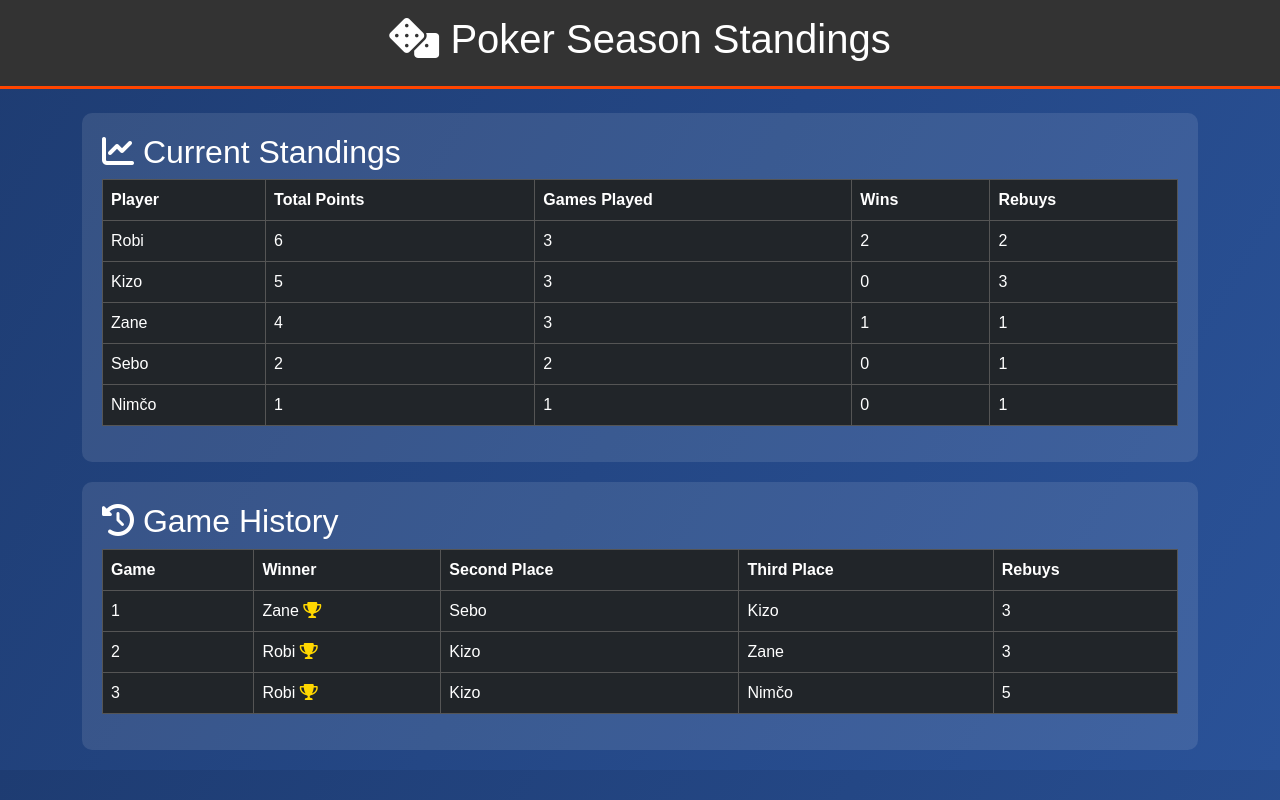
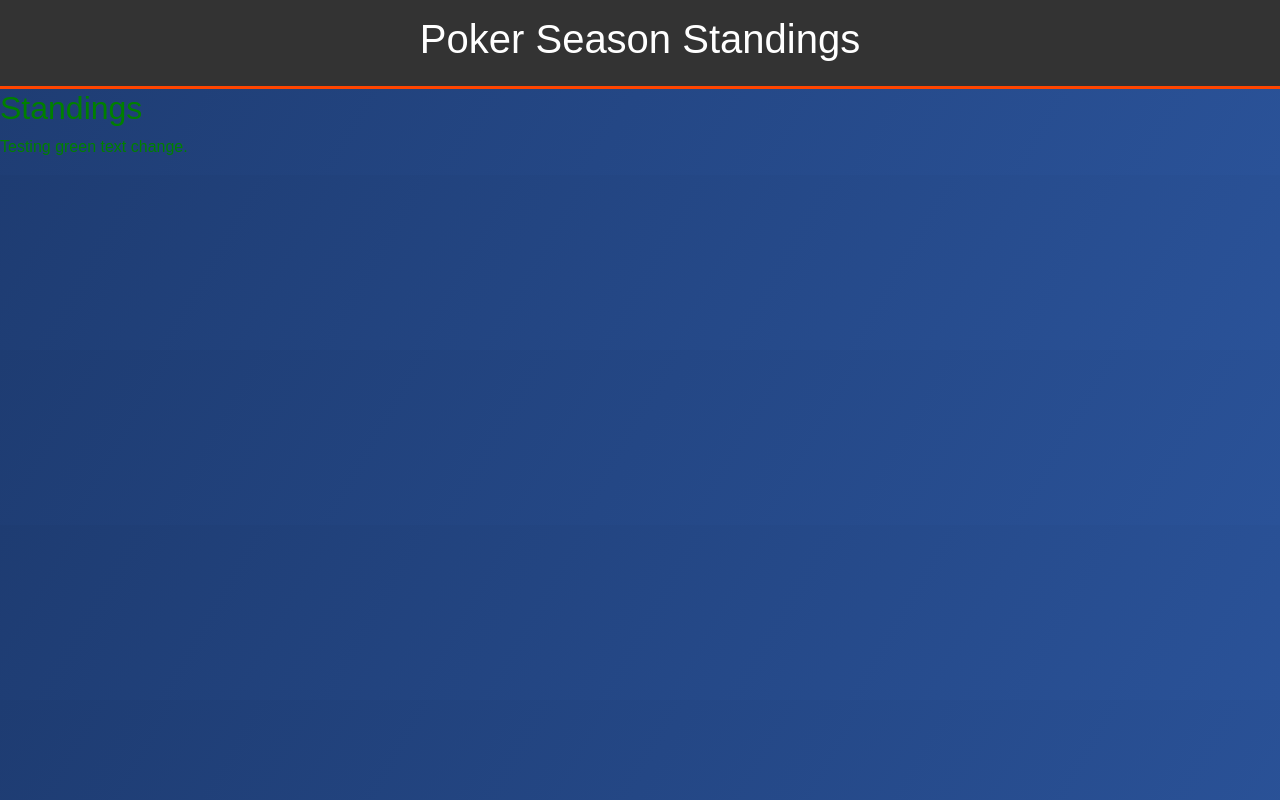
Before and after one commit to kizo23/Poker-Sezona-24-25, a plain HTML site: page index.html in a window 1280 px wide. Drawn offline with nearby package versions, Linux system fonts and the light colour scheme.

```diff
--- a/index.html
+++ b/index.html
@@ -7,19 +7,17 @@
     <title>Poker Season Standings</title>
     <!-- Bootstrap CSS -->
     <link href="https://cdn.jsdelivr.net/npm/bootstrap@5.3.0-alpha3/dist/css/bootstrap.min.css" rel="stylesheet">
-    <!-- FontAwesome Icons -->
-    <link rel="stylesheet" href="https://cdnjs.cloudflare.com/ajax/libs/font-awesome/6.0.0-beta3/css/all.min.css">
     <style>
         body {
             font-family: 'Arial', sans-serif;
             background: linear-gradient(120deg, #1e3c72, #2a5298);
-            color: white;
+            color: green; /* Changed text color to green */
             margin: 0;
             padding: 0;
         }
         header {
             background: #333;
-            color: #fff;
+            color: white;
             padding: 15px 0;
             text-align: center;
             border-bottom: 3px solid #ff4500;
@@ -31,66 +29,18 @@
             border-radius: 10px;
         }
         table {
-            color: #fff;
-        }
-        table th {
-            background: #444;
-        }
-        table td, table th {
-            border: 1px solid #555;
-        }
-        h1, h2 {
-            font-family: 'Verdana', sans-serif';
-        }
-        .trophy {
-            color: gold;
+            color: green; /* Changed table text color to green */
         }
     </style>
 </head>
 <body>
     <header>
-        <h1><i class="fas fa-dice"></i> Poker Season Standings</h1>
+        <h1>Poker Season Standings</h1>
     </header>
-    <main class="container mt-4">
-        <section class="section" id="standings">
-            <h2><i class="fas fa-chart-line"></i> Current Standings</h2>
-            <table class="table table-dark table-hover">
-                <thead>
-                    <tr>
-                        <th>Player</th>
-                        <th>Total Points</th>
-                        <th>Games Played</th>
-                        <th>Wins</th>
-                        <th>Rebuys</th>
-                    </tr>
-                </thead>
-                <tbody id="standings-body">
-                    <tr><td>Robi</td><td>6</td><td>3</td><td>2</td><td>2</td></tr>
-                    <tr><td>Kizo</td><td>5</td><td>3</td><td>0</td><td>3</td></tr>
-                    <tr><td>Zane</td><td>4</td><td>3</td><td>1</td><td>1</td></tr>
-                    <tr><td>Sebo</td><td>2</td><td>2</td><td>0</td><td>1</td></tr>
-                    <tr><td>Nimčo</td><td>1</td><td>1</td><td>0</td><td>1</td></tr>
-                </tbody>
-            </table>
-        </section>
-        <section class="section" id="game-history">
-            <h2><i class="fas fa-history"></i> Game History</h2>
-            <table class="table table-dark table-hover">
-                <thead>
-                    <tr>
-                        <th>Game</th>
-                        <th>Winner</th>
-                        <th>Second Place</th>
-                        <th>Third Place</th>
-                        <th>Rebuys</th>
-                    </tr>
-                </thead>
-                <tbody id="game-history-body">
-                    <tr><td>1</td><td>Zane <i class="fas fa-trophy trophy"></i></td><td>Sebo</td><td>Kizo</td><td>3</td></tr>
-                    <tr><td>2</td><td>Robi <i class="fas fa-trophy trophy"></i></td><td>Kizo</td><td>Zane</td><td>3</td></tr>
-                    <tr><td>3</td><td>Robi <i class="fas fa-trophy trophy"></i></td><td>Kizo</td><td>Nimčo</td><td>5</td></tr>
-                </tbody>
-            </table>
+    <main>
+        <section id="standings">
+            <h2>Standings</h2>
+            <p>Testing green text change.</p>
         </section>
     </main>
 </body>
```
